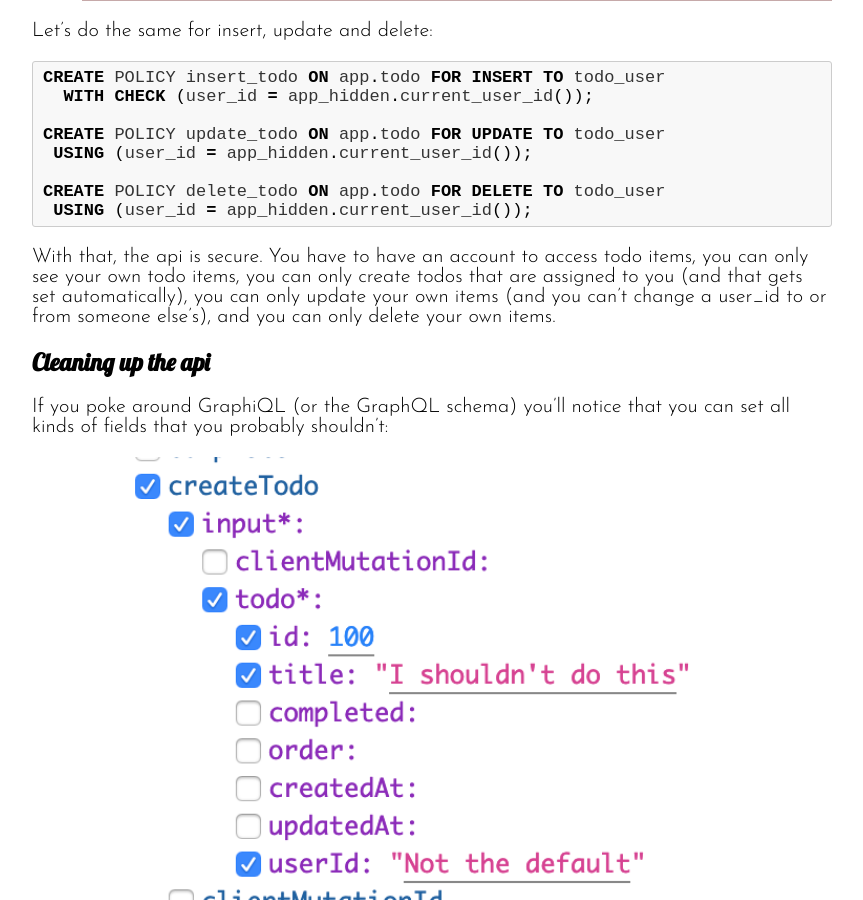
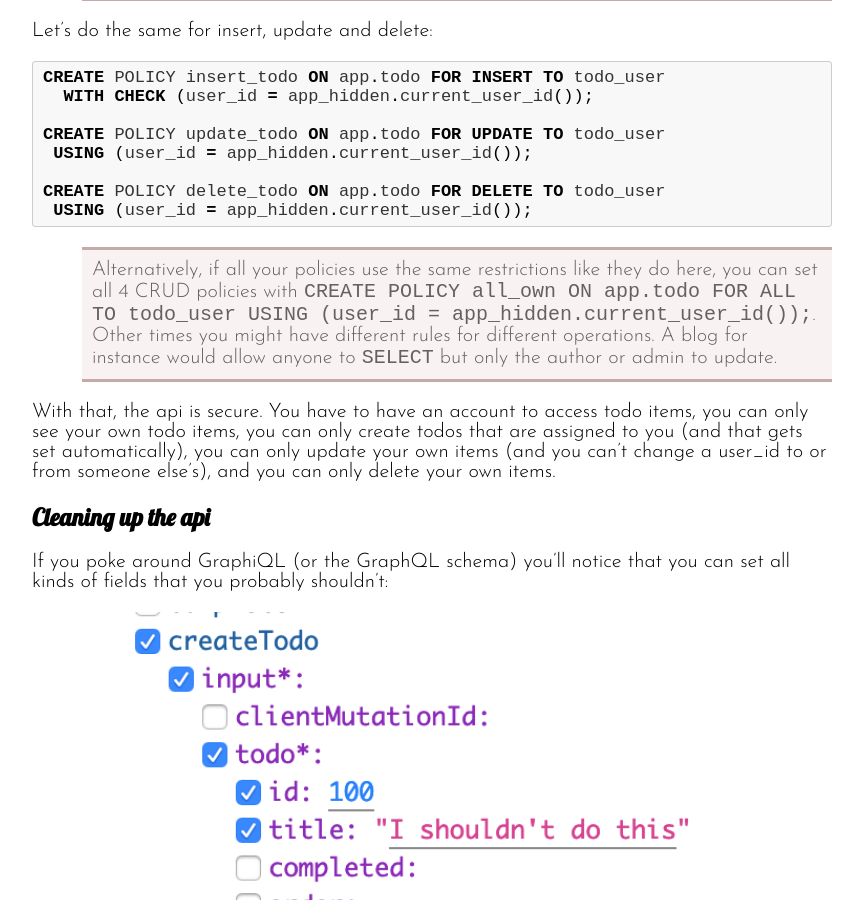
Before and after one commit to davbeck/davbeck.github.io, a Jekyll site: the page built from _posts/2019-02-25-graphile-and-auth0.md, in a window 1280 px wide and 900 px high, scrolled down 4142 px. Shown: the whole window, without its empty margins (208-1071 px from the left). Built offline with Jekyll 4.4.1, drawn with Linux system fonts in a browser that asks for light colours.

Commit message:
Add note about all policy

````diff
--- a/_posts/2019-02-25-graphile-and-auth0.md
+++ b/_posts/2019-02-25-graphile-and-auth0.md
@@ -155,6 +155,10 @@ CREATE POLICY delete_todo ON app.todo FOR DELETE TO todo_user
  USING (user_id = app_hidden.current_user_id());
 ```
 
+<span class="side-note">
+Alternatively, if all your policies use the same restrictions like they do here, you can set all 4 CRUD policies with `CREATE POLICY all_own ON app.todo FOR ALL TO todo_user USING (user_id = app_hidden.current_user_id());`. Other times you might have different rules for different operations. A blog for instance would allow anyone to `SELECT` but only the author or admin to update.
+</span>
+
 With that, the api is secure. You have to have an account to access todo items, you can only see your own todo items, you can only create todos that are assigned to you (and that gets set automatically), you can only update your own items (and you can't change a user_id to or from someone else's), and you can only delete your own items.
 
 ## Cleaning up the api
````
